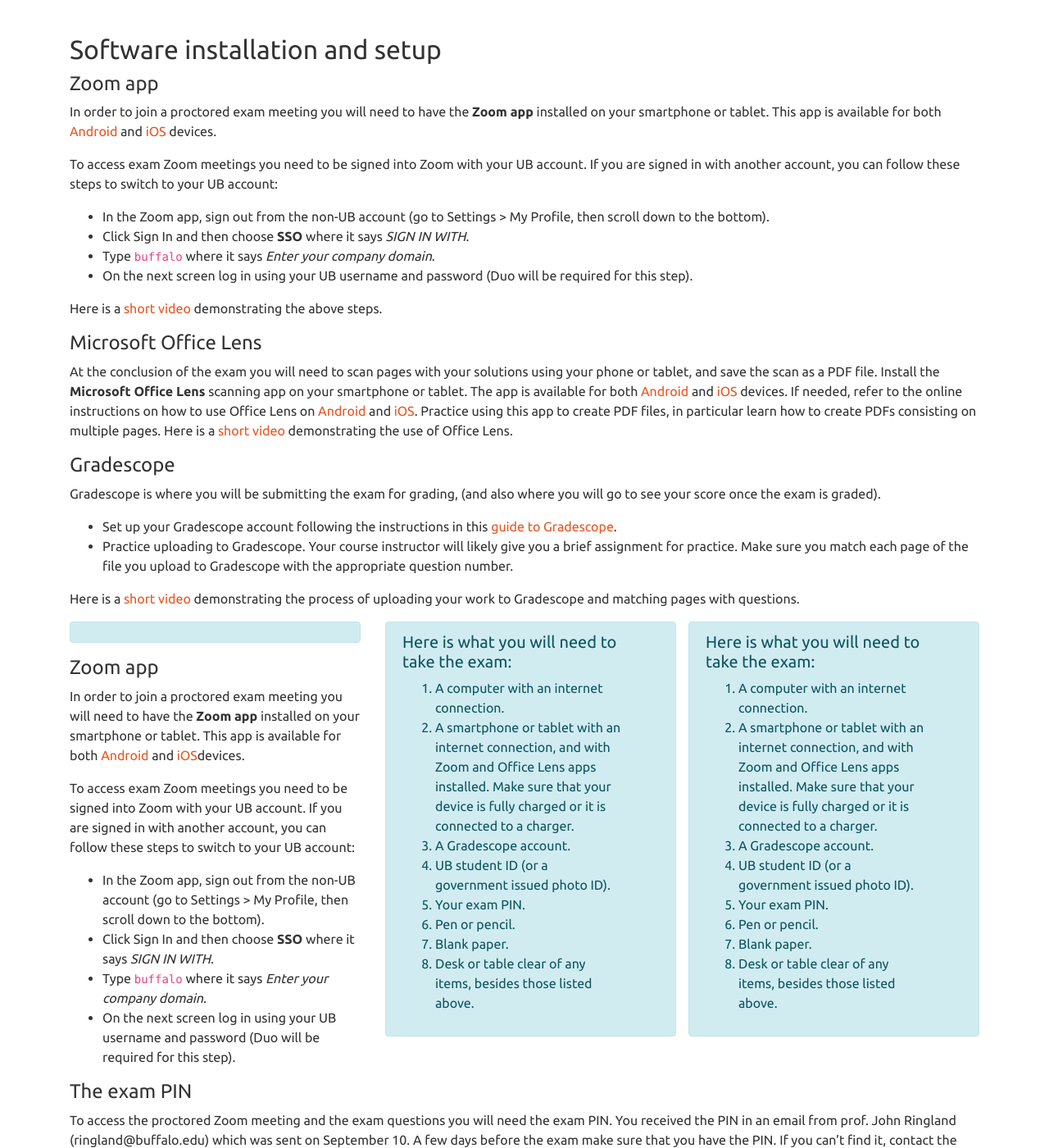
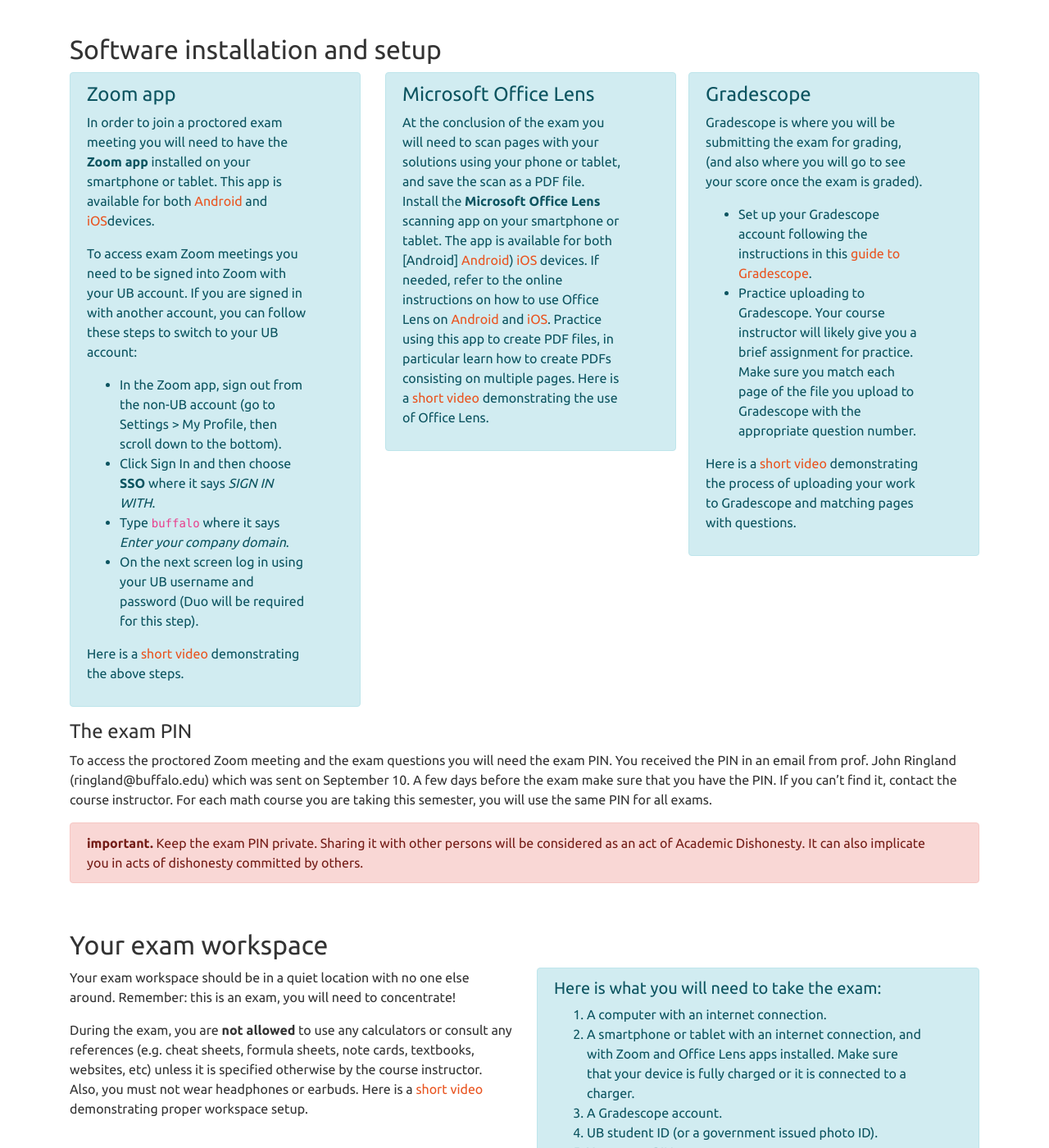
Before and after one commit to ub-math/exam_guides, a Jekyll site: the page built from docs/index2.md, in a window 1280 px wide and 1400 px high, scrolled down 764 px. Shown: the whole window at 82% size. Built offline with Jekyll 4.4.1, drawn with Linux system fonts in a browser that asks for light colours.

Commit message:
Update index2.md

````diff
--- a/docs/index2.md
+++ b/docs/index2.md
@@ -35,118 +35,81 @@ Math Department staff members proctor the exams via students' smartphone/tablet
 
 ## Software installation and setup
 
-#### Zoom app
-
-In order to join a proctored exam meeting you will need to have the **Zoom app** installed on your smartphone or tablet.
-This app is available for both
-[Android](https://play.google.com/store/apps/details?id=us.zoom.videomeetings&hl=en_US){:target="_blank" rel="noopener"}
-and [iOS](https://apps.apple.com/us/app/zoom-cloud-meetings/id546505307){:target="_blank" rel="noopener"} devices.
-
-To access exam Zoom meetings you need to be signed into Zoom
-with your UB account. If you are signed in with another account, you can follow these steps to switch to your UB
-account:
-
-* In the Zoom app, sign out from the non-UB account (go to Settings > My Profile, then scroll down to the bottom).
-* Click Sign In and then choose **SSO** where it says *SIGN IN WITH*.
-* Type ```buffalo``` where it says *Enter your company domain*.
-* On the next screen log in using your UB username and password (Duo will be required for this step).
-
-Here is a [short
-video](https://ub.hosted.panopto.com/Panopto/Pages/Viewer.aspx?id=d26e3813-f3d1-4ed7-bae5-ac50012bc2e9){:target="_blank"
-rel="noopener"}
-demonstrating the above steps.
-
-
-#### Microsoft Office Lens
-
-At the conclusion of the exam you will need to scan pages with your solutions using your phone or tablet, and save the
-scan as a PDF file.
-Install the **Microsoft Office Lens** scanning app on your smartphone or tablet. The app is available for both
-[Android](https://play.google.com/store/apps/details?id=com.microsoft.office.officelens){:target="_blank"
-rel="noopener"} and [iOS](https://apps.apple.com/us/app/office-lens/id975925059){:target="_blank" rel="noopener"}
-devices.
-If needed, refer to the online instructions on how to use Office Lens on
-[Android](https://support.office.com/en-us/article/microsoft-office-lens-for-android-ec124207-0049-4201-afaf-b5874a8e6f2b){:target="_blank"
-rel="noopener"} and
-[iOS](https://support.microsoft.com/en-us/office/microsoft-office-lens-for-ios-fbdca5f4-1b1b-4391-a931-dc1c2582397b?ui=en-us&rs=en-us&ad=us){:target="_blank"
-rel="noopener"}.
-Practice using this app to create PDF files, in particular learn how to create PDFs consisting on multiple pages.
-Here is a [short
-video](https://ub.hosted.panopto.com/Panopto/Pages/Viewer.aspx?id=4a00ab5c-ff3a-4c23-bc7d-ac5b0149a8bf){:target="_blank"
-rel="noopener"} demonstrating the use of Office Lens.
-
-
-#### Gradescope
-
-Gradescope is where you will be submitting the exam for grading, (and also where you will go to see your score once the
-exam is graded).
-
-* Set up your Gradescope account following the instructions in this [guide to
-Gradescope](https://www.ubgradescope.info/){:target="_blank" rel="noopener"}.
-* Practice uploading to Gradescope. Your course instructor will likely give you a brief assignment for practice.
-Make sure you match each page of the file you upload to Gradescope with the appropriate question number.
-
-Here is a [short
-video](https://ub.hosted.panopto.com/Panopto/Pages/Viewer.aspx?id=1150706c-3572-452e-b34f-ac5b0149af2f){:target="_blank"
-rel="noopener"}
-demonstrating the process of uploading your work to Gradescope and matching pages with questions.
-
-
 <div class="container" style="padding-left:0">
   <div class="row">
     <div class="col-lg">
-      <div class="alert alert-dismissible alert-info"></div>
-      <h4> Zoom app</h4>
+      <div class="alert alert-dismissible alert-info">
+        <h4 class="alert-heading"> Zoom app</h4>
 
-      <p>In order to join a proctored exam meeting you will need to have the <b>Zoom app</b> installed on your
-        smartphone or tablet. This app is available for both
-        <a target="_blank"
-          href="https://play.google.com/store/apps/details?id=us.zoom.videomeetings&hl=en_US">Android</a>
-        and <a target="_blank" href="https://apps.apple.com/us/app/zoom-cloud-meetings/id546505307">iOS</a>devices.</p>
+        <p>In order to join a proctored exam meeting you will need to have the <b>Zoom app</b> installed on your
+          smartphone or tablet. This app is available for both
+          <a target="_blank"
+            href="https://play.google.com/store/apps/details?id=us.zoom.videomeetings&hl=en_US">Android</a>
+          and <a target="_blank" href="https://apps.apple.com/us/app/zoom-cloud-meetings/id546505307">iOS</a>devices.
+        </p>
 
-      <p>To access exam Zoom meetings you need to be signed into Zoom with your UB account. If you are signed in with
-        another account, you can follow these steps to switch to your UB account:
-      <ul>
-        <li>In the Zoom app, sign out from the non-UB account (go to Settings > My Profile, then scroll down to the
-          bottom).</li>
-        <li>Click Sign In and then choose <b>SSO</b> where it says <em>SIGN IN WITH</em>.</li>
-        <li>Type <code>buffalo</code> where it says <em>Enter your company domain</em>.</li>
-        <li>On the next screen log in using your UB username and password (Duo will be required for this step).</li>
-      </ul>
-      </p>
-    </div>
-    <div class="col-lg" style="padding-right: 0px;">
-
-      <div class="alert alert-dismissible alert-info">
-        <h5 class="alert-heading">Here is what you will need to take the exam:</h5>
-        <ol>
-          <li>A computer with an internet connection.</li>
-          <li>A smartphone or tablet with an internet connection, and with Zoom and Office Lens apps installed.
-            Make sure that your device is fully charged or it is connected to a charger.</li>
-          <li>A Gradescope account.</li>
-          <li>UB student ID (or a government issued photo ID).</li>
-          <li>Your exam PIN.</li>
-          <li>Pen or pencil.</li>
-          <li>Blank paper.</li>
-          <li>Desk or table clear of any items, besides those listed above.</li>
-        </ol>
+        <p>To access exam Zoom meetings you need to be signed into Zoom with your UB account. If you are signed in with
+          another account, you can follow these steps to switch to your UB account:
+        <ul>
+          <li>In the Zoom app, sign out from the non-UB account (go to Settings > My Profile, then scroll down to the
+            bottom).</li>
+          <li>Click Sign In and then choose <b>SSO</b> where it says <em>SIGN IN WITH</em>.</li>
+          <li>Type <code>buffalo</code> where it says <em>Enter your company domain</em>.</li>
+          <li>On the next screen log in using your UB username and password (Duo will be required for this step).</li>
+        </ul>
+        Here is a <a target="_blank"
+          href="https://ub.hosted.panopto.com/Panopto/Pages/Viewer.aspx?id=d26e3813-f3d1-4ed7-bae5-ac50012bc2e9">short
+          video</a> demonstrating the above steps.
+        </p>
       </div>
     </div>
     <div class="col-lg" style="padding-right: 0px;">
+      <div class="alert alert-dismissible alert-info">
+        <h4 class="alert-heading">Microsoft Office Lens</h4>
 
+        <p>At the conclusion of the exam you will need to scan pages with your solutions using your phone or tablet, and
+          save the
+          scan as a PDF file.
+          Install the <b>Microsoft Office Lens</b> scanning app on your smartphone or tablet. The app is available for
+          both
+          [Android] <a target="_blank"
+            href="https://play.google.com/store/apps/details?id=com.microsoft.office.officelens">Android</a>)
+          <a target="_blank" href="https://apps.apple.com/us/app/office-lens/id975925059">iOS</a> devices.
+          If needed, refer to the online instructions on how to use Office Lens on
+          <a target="_blank"
+            href="https://support.office.com/en-us/article/microsoft-office-lens-for-android-ec124207-0049-4201-afaf-b5874a8e6f2b">Android</a>
+          and <a target="_blank"
+            href="https://support.microsoft.com/en-us/office/microsoft-office-lens-for-ios-fbdca5f4-1b1b-4391-a931-dc1c2582397b?ui=en-us&rs=en-us&ad=us">iOS</a>.
+          Practice using this app to create PDF files, in particular learn how to create PDFs consisting on multiple
+          pages.
+          Here is a <a target="_blank"
+            href="https://ub.hosted.panopto.com/Panopto/Pages/Viewer.aspx?id=4a00ab5c-ff3a-4c23-bc7d-ac5b0149a8bf">short
+            video</a>
+          demonstrating the use of Office Lens.</p>
+
+      </div>
+    </div>
+    <div class="col-lg" style="padding-right: 0px;">
       <div class="alert alert-dismissible alert-info">
-        <h5 class="alert-heading">Here is what you will need to take the exam:</h5>
-        <ol>
-          <li>A computer with an internet connection.</li>
-          <li>A smartphone or tablet with an internet connection, and with Zoom and Office Lens apps installed.
-            Make sure that your device is fully charged or it is connected to a charger.</li>
-          <li>A Gradescope account.</li>
-          <li>UB student ID (or a government issued photo ID).</li>
-          <li>Your exam PIN.</li>
-          <li>Pen or pencil.</li>
-          <li>Blank paper.</li>
-          <li>Desk or table clear of any items, besides those listed above.</li>
-        </ol>
+        <h4 class="alert-heading">Gradescope</h4>
+        <p>Gradescope is where you will be submitting the exam for grading, (and also where you will go to see your
+          score once the
+          exam is graded).
+        <ul>
+          <li>Set up your Gradescope account following the instructions in this <a target="_blank"
+              href="https://www.ubgradescope.info">guide to
+              Gradescope</a>.</li>
+          <li>Practice uploading to Gradescope. Your course instructor will likely give you a brief assignment for
+            practice.
+            Make sure you match each page of the file you upload to Gradescope with the appropriate question number.
+          </li>
+        </ul>
+        Here is a <a target="_blank"
+          href="https://ub.hosted.panopto.com/Panopto/Pages/Viewer.aspx?id=1150706c-3572-452e-b34f-ac5b0149af2f">short
+          video</a>
+        demonstrating the process of uploading your work to Gradescope and matching pages with questions.
+        </p>
+
       </div>
     </div>
   </div>
````
